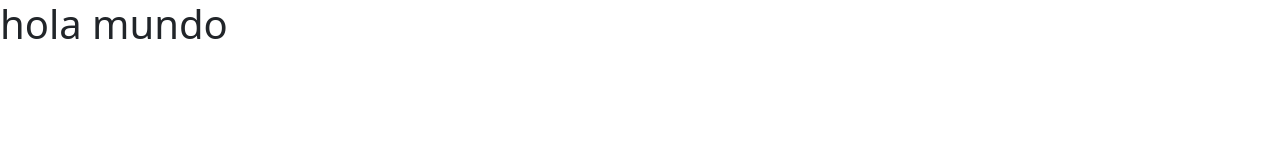
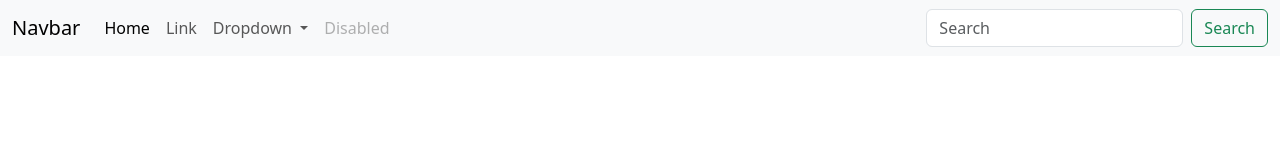
Before and after one commit to francosan10/rollingBank75i, a plain HTML site: page index.html in a window 1280 px wide. Drawn offline with nearby package versions, Linux system fonts and the light colour scheme.

Commit message:
agregamos el navbar de bootstrap

```diff
--- a/index.html
+++ b/index.html
@@ -8,7 +8,46 @@
     <link rel="stylesheet" href="./css/style.css">
 </head>
 <body>
-    <h1>hola mundo</h1>
+    <head>
+        <nav class="navbar navbar-expand-lg bg-body-tertiary">
+            <div class="container-fluid">
+              <a class="navbar-brand" href="#">Navbar</a>
+              <button class="navbar-toggler" type="button" data-bs-toggle="collapse" data-bs-target="#navbarSupportedContent" aria-controls="navbarSupportedContent" aria-expanded="false" aria-label="Toggle navigation">
+                <span class="navbar-toggler-icon"></span>
+              </button>
+              <div class="collapse navbar-collapse" id="navbarSupportedContent">
+                <ul class="navbar-nav me-auto mb-2 mb-lg-0">
+                  <li class="nav-item">
+                    <a class="nav-link active" aria-current="page" href="#">Home</a>
+                  </li>
+                  <li class="nav-item">
+                    <a class="nav-link" href="#">Link</a>
+                  </li>
+                  <li class="nav-item dropdown">
+                    <a class="nav-link dropdown-toggle" href="#" role="button" data-bs-toggle="dropdown" aria-expanded="false">
+                      Dropdown
+                    </a>
+                    <ul class="dropdown-menu">
+                      <li><a class="dropdown-item" href="#">Action</a></li>
+                      <li><a class="dropdown-item" href="#">Another action</a></li>
+                      <li><hr class="dropdown-divider"></li>
+                      <li><a class="dropdown-item" href="#">Something else here</a></li>
+                    </ul>
+                  </li>
+                  <li class="nav-item">
+                    <a class="nav-link disabled" aria-disabled="true">Disabled</a>
+                  </li>
+                </ul>
+                <form class="d-flex" role="search">
+                  <input class="form-control me-2" type="search" placeholder="Search" aria-label="Search">
+                  <button class="btn btn-outline-success" type="submit">Search</button>
+                </form>
+              </div>
+            </div>
+          </nav>
+    </head>
+    <main></main>
+    <footer></footer>
     <link href="https://cdn.jsdelivr.net/npm/bootstrap@5.3.2/dist/css/bootstrap.min.css" rel="stylesheet" integrity="sha384-T3c6CoIi6uLrA9TneNEoa7RxnatzjcDSCmG1MXxSR1GAsXEV/Dwwykc2MPK8M2HN" crossorigin="anonymous">
 </body>
 </html>
```
